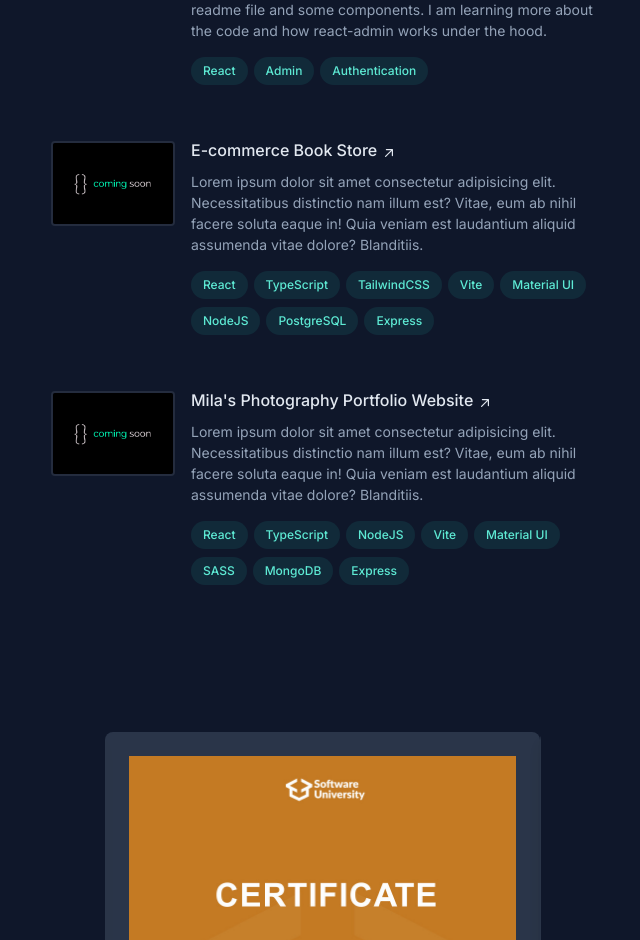
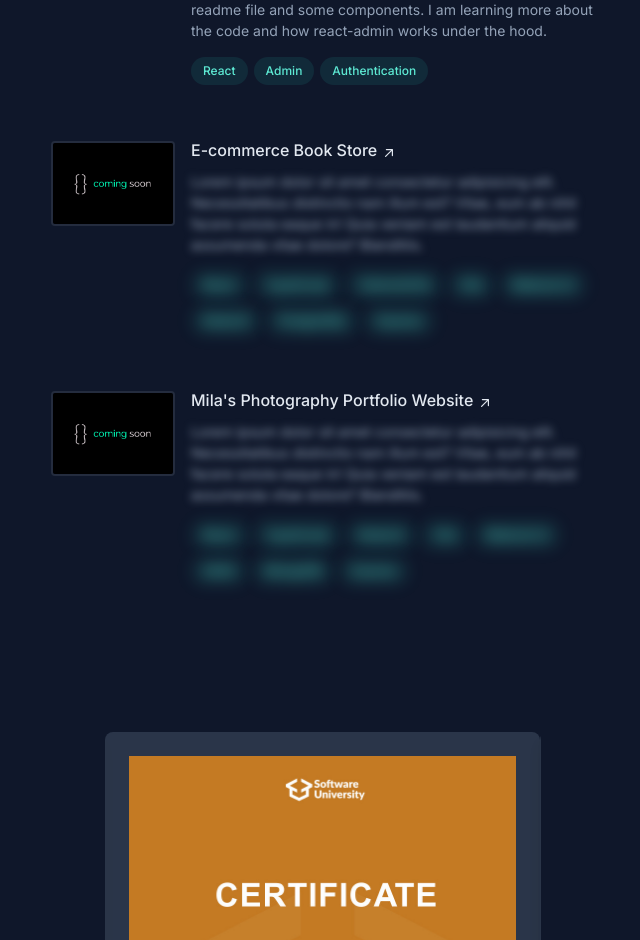
Before and after one commit to batanoffs/portfolio, a React (Vite) app: page / in a window 1280 px wide. Shown: the part 2060-3000 px from the top of the page, without its empty margins (589-1229 px from the left). Built offline with nearby package versions, Linux system fonts and the light colour scheme.

Commit message:
added blur to photography project

```diff
--- a/src/components/ProjectsList.tsx
+++ b/src/components/ProjectsList.tsx
@@ -40,7 +40,8 @@ export const ProjectList = ({ project }: Props) => {
 
                 <div className="z-10 sm:order-2 sm:col-span-6">
                     <h3>
-                        {project.title.includes('book store') ? (
+                        {project.title.includes('Book Store') ||
+                        project.title.includes('Portfolio') ? (
                             <Link
                                 className="inline-flex items-baseline font-medium
                                             leading-tight text-slate-200 hover:text-teal-300
@@ -103,7 +104,7 @@ export const ProjectList = ({ project }: Props) => {
                             </Link>
                         )}
                     </h3>
-                    {project.title.includes('book store') ? (
+                    {project.title.includes('Book Store') || project.title.includes('Portfolio') ? (
                         <p className="mt-2 text-sm text-pretty leading-normal blur-sm">
                             {project.description}
                         </p>
@@ -117,7 +118,8 @@ export const ProjectList = ({ project }: Props) => {
                         <ul className="mt-2 flex flex-wrap" aria-label="Technologies used:">
                             {project.tags.map((tag: { id: string; name: string }) => (
                                 <li key={tag.id} className="mr-1.5 mt-2">
-                                    {project.title.includes('book store') ? (
+                                    {project.title.includes('Book Store') ||
+                                    project.title.includes('Portfolio') ? (
                                         <div
                                             className="flex items-center rounded-full bg-teal-400/10
                                                      px-3 py-1 text-xs font-medium leading-5 text-teal-300 blur"
```
